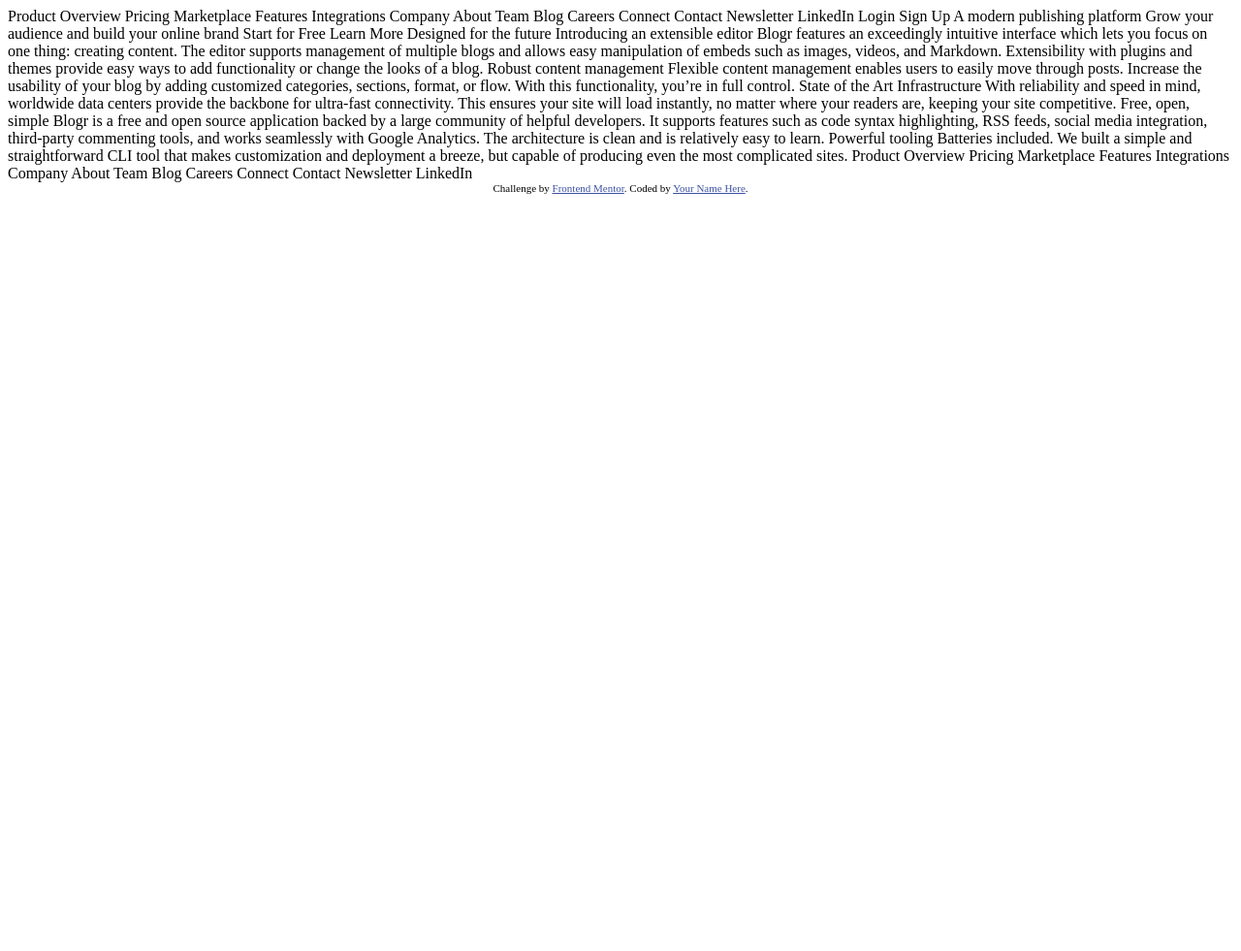
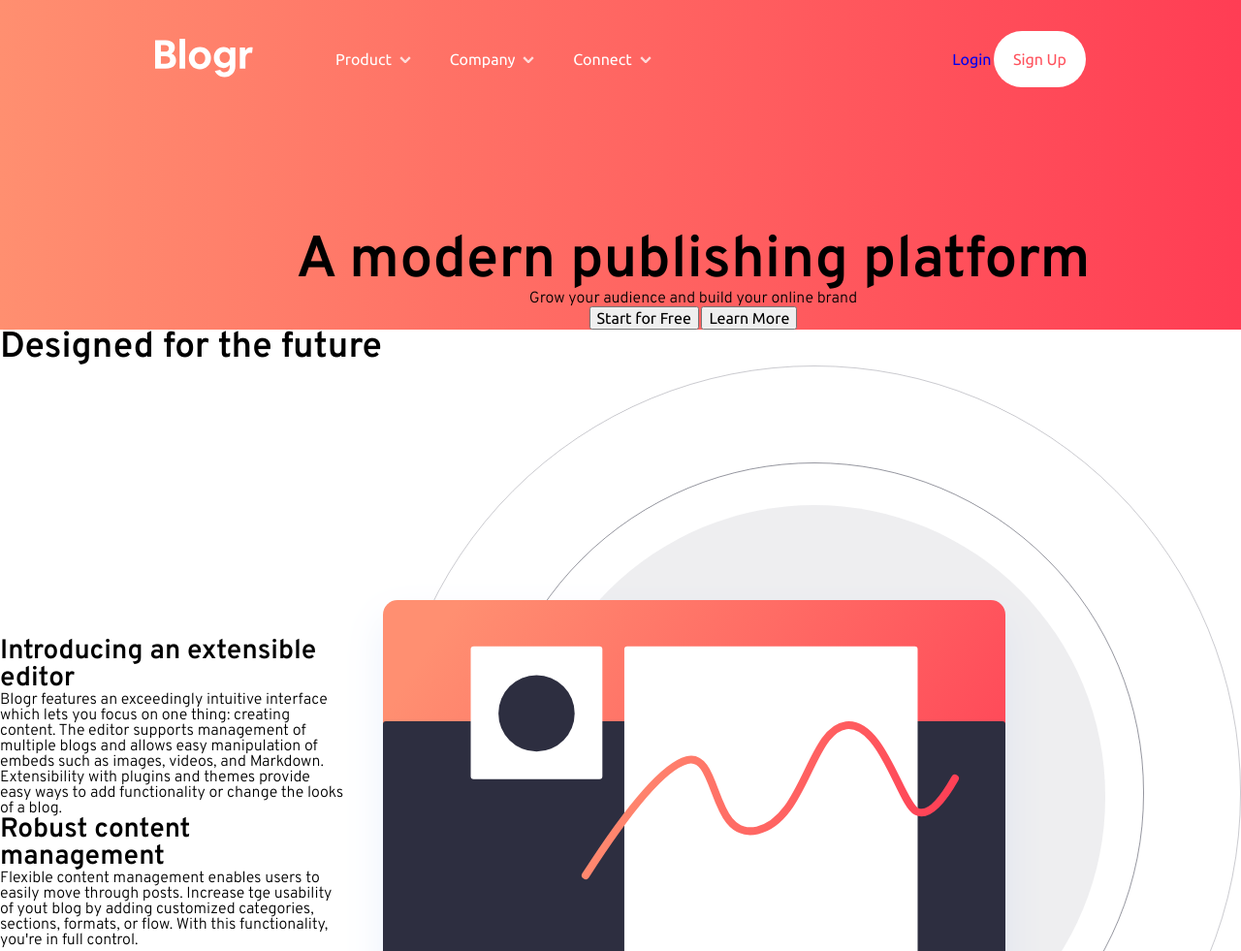
Before and after one commit to juanbravozu/Blogr-landing-challenge, a plain HTML site: page index.html in a window 1280 px wide. Shown: the top 981 px of the page at 97% size. Before the commit the page ends 800 px from the top, so only its background shows below. Drawn offline with Linux system fonts and the light colour scheme.

Commit message:
HTML Structure and basic Styling

```diff
--- a/index.html
+++ b/index.html
@@ -2,98 +2,115 @@
 <html lang="en">
 <head>
   <meta charset="UTF-8">
-  <meta name="viewport" content="width=device-width, initial-scale=1.0"> <!-- displays site properly based on user's device -->
-
+  <meta name="viewport" content="width=device-width, initial-scale=1.0">
+  <link rel="preconnect" href="https://fonts.gstatic.com">
+  <link href="https://fonts.googleapis.com/css2?family=Overpass:wght@300;600&family=Ubuntu:wght@400;500;700&display=swap" rel="stylesheet">
   <link rel="icon" type="image/png" sizes="32x32" href="./images/favicon-32x32.png">
-
-  <title>Frontend Mentor | [Blogr]</title>
-
-  <!-- Feel free to remove these styles or customise in your own stylesheet 👍 -->
-  <style>
-    .attribution { font-size: 11px; text-align: center; }
-    .attribution a { color: hsl(228, 45%, 44%); }
-  </style>
+  <link rel="stylesheet" href="./styles/main.css">
+  <title>Frontend Mentor | Blogr</title>
 </head>
 <body>
-  Product
+  <nav>
+    <a href="#">
+      <img src="./images/logo.svg" alt="Blogr">
+    </a>
+    <ul>
+      <li>Product</li>
+      <li>Company</li>
+      <li>Connect</li>
+    </ul>
 
-  Overview
-  Pricing
-  Marketplace
-  Features
-  Integrations
+    <div>
+      <a href="#">Login</a>
+      <a href="#" class="btn">Sign Up</a>
+    </div>
+  </nav>
 
-  Company
+  <header>
+    <h1>A modern publishing platform</h1>
+    <p>Grow your audience and build your online brand</p>
+    <div>
+      <button>
+        Start for Free
+      </button>
+      <button>
+        Learn More
+      </button>
+    </div>
+  </header>
 
-  About
-  Team
-  Blog
-  Careers
+  <main>
+    <section>
+      <h2>Designed for the future</h2>
+      <div class="wrapper">
+        <div>
+          <h3>Introducing an extensible editor</h3>
+          <p>Blogr features an exceedingly intuitive interface which lets you focus on one thing: creating content. The editor supports management of multiple blogs and allows easy manipulation of embeds such as images, videos, and Markdown. Extensibility with plugins and themes provide easy ways to add functionality or change the looks of a blog.</p>
+          <h3>Robust content management</h3>
+          <p>Flexible content management enables users to easily move through posts. Increase tge usability of yout blog by adding customized categories, sections, formats, or flow. With this functionality, you're in full control.</p>
+        </div>
+        <img src="./images/illustration-editor-desktop.svg" alt="">
+      </div>
+    </section>
 
-  Connect
+    <section>
+      <div class="wrapper">
+        <img src="./images/illustration-phones.svg" alt="">
+        <div>
+          <h2>State of the Art Infrastructure</h2>
+          <p>With reliability and speed in mind, worldwide data centers provide the backbone for ultra-fast connectivity. This ensures your site will load instantly, no matter where your readers are, keeping your site competitive</p>
+        </div>
+      </div>
+    </section>
 
-  Contact
-  Newsletter
-  LinkedIn
+    <section>
+      <div class="wrapper">
+        <img src="images/illustration-laptop-desktop.svg" alt="">
+        <div>
+          <h3>Free, open, simple</h3>
+          <p>Blogr is a free and open source application backed by a large community of helpful developers. It supports features such as code syntax highlighting, RSS feeds, social media integration, third-party commenting tools, and works seamlessly with Google Analytics. The architecture is clean and is relatively easy to lear.n</p>
+          <h3>Powerful tooling</h3>
+          <p>Batteries included. We built a simple and straightforward CLI tool that makes customization and deployment a breeze, but capable of producing even the most complicated sites.</p>
+        </div>
+      </div>
+    </section>
+  </main>
 
-  Login
-  Sign Up
+  <footer>
+    <a href="#">
+      <img src="./images/logo.svg" alt="">
+    </a>
 
-  A modern publishing platform
-  Grow your audience and build your online brand
+    <div>
+      <h4>Product</h4>
+      <a href="#">Overview</a>
+      <a href="#">Pricing</a>
+      <a href="#">Marketplace</a>
+      <a href="#">Features</a>
+      <a href="#">Integrations</a>
+    </div>
 
-  Start for Free
-  Learn More
+    <div>
+      <h4>Company</h4>
+      <a href="#">About</a>
+      <a href="#">Team</a>
+      <a href="#">Blog</a>
+      <a href="#">Careers</a>
+    </div>
 
-  Designed for the future
+    <div>
+      <h4>Connect</h4>
+      <a href="#">Contact</a>
+      <a href="#">Newsletter</a>
+      <a href="#">LinkedIn</a>
+    </div>
+  </footer>
 
-  Introducing an extensible editor
-  Blogr features an exceedingly intuitive interface which lets you focus on one thing: creating content.
-  The editor supports management of multiple blogs and allows easy manipulation of embeds such as images,
-  videos, and Markdown. Extensibility with plugins and themes provide easy ways to add functionality or
-  change the looks of a blog.
-
-  Robust content management
-  Flexible content management enables users to easily move through posts. Increase the usability of your blog
-  by adding customized categories, sections, format, or flow. With this functionality, you’re in full control.
-
-  State of the Art Infrastructure
-  With reliability and speed in mind, worldwide data centers provide the backbone for ultra-fast connectivity.
-  This ensures your site will load instantly, no matter where your readers are, keeping your site competitive.
-
-  Free, open, simple
-  Blogr is a free and open source application backed by a large community of helpful developers. It supports
-  features such as code syntax highlighting, RSS feeds, social media integration, third-party commenting tools,
-  and works seamlessly with Google Analytics. The architecture is clean and is relatively easy to learn.
-
-  Powerful tooling
-  Batteries included. We built a simple and straightforward CLI tool that makes customization and deployment a breeze, but
-  capable of producing even the most complicated sites.
-
-  Product
-
-  Overview
-  Pricing
-  Marketplace
-  Features
-  Integrations
-
-  Company
-
-  About
-  Team
-  Blog
-  Careers
-
-  Connect
-
-  Contact
-  Newsletter
-  LinkedIn
-
-  <div class="attribution">
-    Challenge by <a href="https://www.frontendmentor.io?ref=challenge" target="_blank">Frontend Mentor</a>.
-    Coded by <a href="#">Your Name Here</a>.
-  </div>
+  <!--
+    <div class="attribution">
+      Challenge by <a href="https://www.frontendmentor.io?ref=challenge" target="_blank">Frontend Mentor</a>.
+      Coded by <a href="#">Your Name Here</a>.
+    </div>
+  -->
 </body>
 </html>
--- /dev/null
+++ b/styles/abstracts/_colors.scss
@@ -0,0 +1,9 @@
+$red: hsl(356, 100, 66);
+$light-red: hsl(355, 100, 74);
+$blue: hsl(208, 49, 24);
+$light: hsl(0, 0, 100);
+$light-gray: hsl(240, 2, 79);
+$dark-gray: hsl(207, 13, 34);
+$dark: hsl(240, 10, 16);
+$red-gradient: linear-gradient(90deg, #FF8F70 0%, #FF3D54 100%);
+$blue-gradient: linear-gradient(180deg, #2C2D3F 0%, #3F4164 100%);
--- /dev/null
+++ b/styles/base/_reset.scss
@@ -0,0 +1,50 @@
+*, *:before, *:after{
+    box-sizing: border-box;
+}
+
+html, body, div, span, object, iframe, figure, h1, h2, h3, h4, h5, h6, p, blockquote, pre, a, code, em, img, small, strike, strong, sub, sup, tt, b, u, i, ol, ul, li, fieldset, form, label, table, caption, tbody, tfoot, thead, tr, th, td, main, canvas, embed, footer, header, nav, section, video{
+    margin: 0;
+    padding: 0;
+    border: 0;
+    font-size: 100%;
+    font: inherit;
+    vertical-align: baseline;
+    text-rendering: optimizeLegibility;
+    -webkit-font-smoothing: antialiased;
+    text-size-adjust: none;
+}
+
+footer, header, nav, section, main{
+    display: block;
+}
+
+body{
+    line-height: 1;
+}
+
+ol, ul{
+    list-style: none;
+}
+
+blockquote, q{
+    quotes: none;
+}
+
+blockquote:before, blockquote:after, q:before, q:after{
+    content: '';
+    content: none;
+}
+
+table{
+    border-collapse: collapse;
+    border-spacing: 0;
+}
+
+a {
+    text-decoration: none;
+}
+
+input{
+    -webkit-appearance: none;
+    border-radius: 0;
+}
--- /dev/null
+++ b/styles/base/_typography.scss
@@ -0,0 +1,31 @@
+$overpass: Overpass, sans-serif;
+$ubuntu: Ubuntu, sans-serif;
+
+h1 {
+    font-family: $overpass;
+    font-weight: 600;
+    font-size: 6rem;
+}
+
+h2 {
+    font-family: $overpass;
+    font-weight: 600;
+    font-size: 3.7rem;
+}
+
+h3 {
+    font-family: $overpass;
+    font-weight: 600;
+    font-size: 2.8rem;
+}
+
+h4, li, button, a {
+    font-family: $ubuntu;
+    font-size: 1.6rem;
+}
+
+p {
+    font-family: $overpass;
+    font-weight: 300;
+    font-size: 1.6rem;
+}
--- /dev/null
+++ b/styles/components/_btn.scss
@@ -0,0 +1,7 @@
+.btn {
+    padding: 20px;
+    border-radius: 1000px;
+    min-width: 135px;
+    background-color: $light;
+    color: $red;
+}
--- /dev/null
+++ b/styles/layouts/_header.scss
@@ -0,0 +1,7 @@
+header {
+    display: flex;
+    flex-direction: column;
+    align-items: center;
+    padding: 240px 0 0 150px;
+    background-image: $red-gradient;
+}
--- /dev/null
+++ b/styles/layouts/_nav.scss
@@ -0,0 +1,34 @@
+nav {
+    position: absolute;
+    display: flex;
+    align-items: center;
+    padding: 40px 160px;
+    width: 100%;
+    color: $light;
+
+    ul {
+        display: flex;
+        margin: 0 55px;
+
+        & li {
+            position: relative;
+            margin: 0 30px;
+
+            &::after {
+                content: '';
+                position: absolute;
+                display: block;
+                right: -2rem;
+                top: 30%;
+                width: 1.2rem;
+                height: 0.7rem;
+                background-image: url('../../images/icon-arrow-light.svg');
+                background-size: cover;
+            }
+        }
+    }
+
+    div {
+        margin-left: auto;
+    }
+}
--- /dev/null
+++ b/styles/layouts/_wrapper.scss
@@ -0,0 +1,6 @@
+.wrapper {
+    position: relative;
+    display: flex;
+    align-items: center;
+    justify-content: space-between;
+}
--- /dev/null
+++ b/styles/main.scss
@@ -0,0 +1,15 @@
+@import './base/reset';
+@import './abstracts/colors';
+@import './base/typography';
+@import './layouts/wrapper';
+@import './layouts/nav';
+@import './layouts/header';
+@import './components/btn';
+
+body {
+    position: relative;
+}
+
+html {
+    font-size: 62.5%;
+}
```
Also changed, not shown: design/active-states.jpg (deleted), design/desktop-design.jpg (deleted), design/desktop-preview.jpg (deleted), design/mobile-design.jpg (deleted), design/mobile-menu.jpg (deleted), styles/main.css (added), 4 other files.
